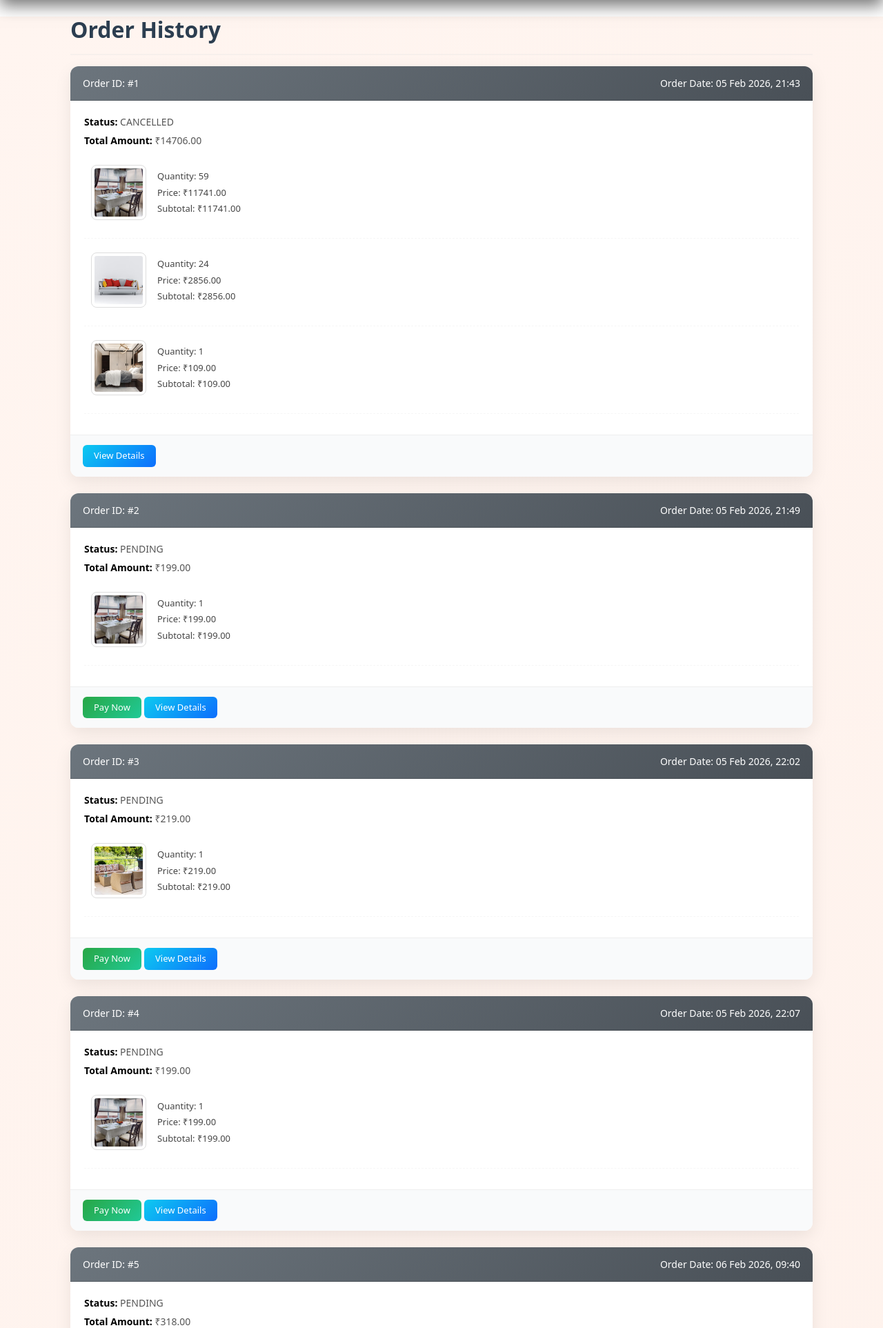
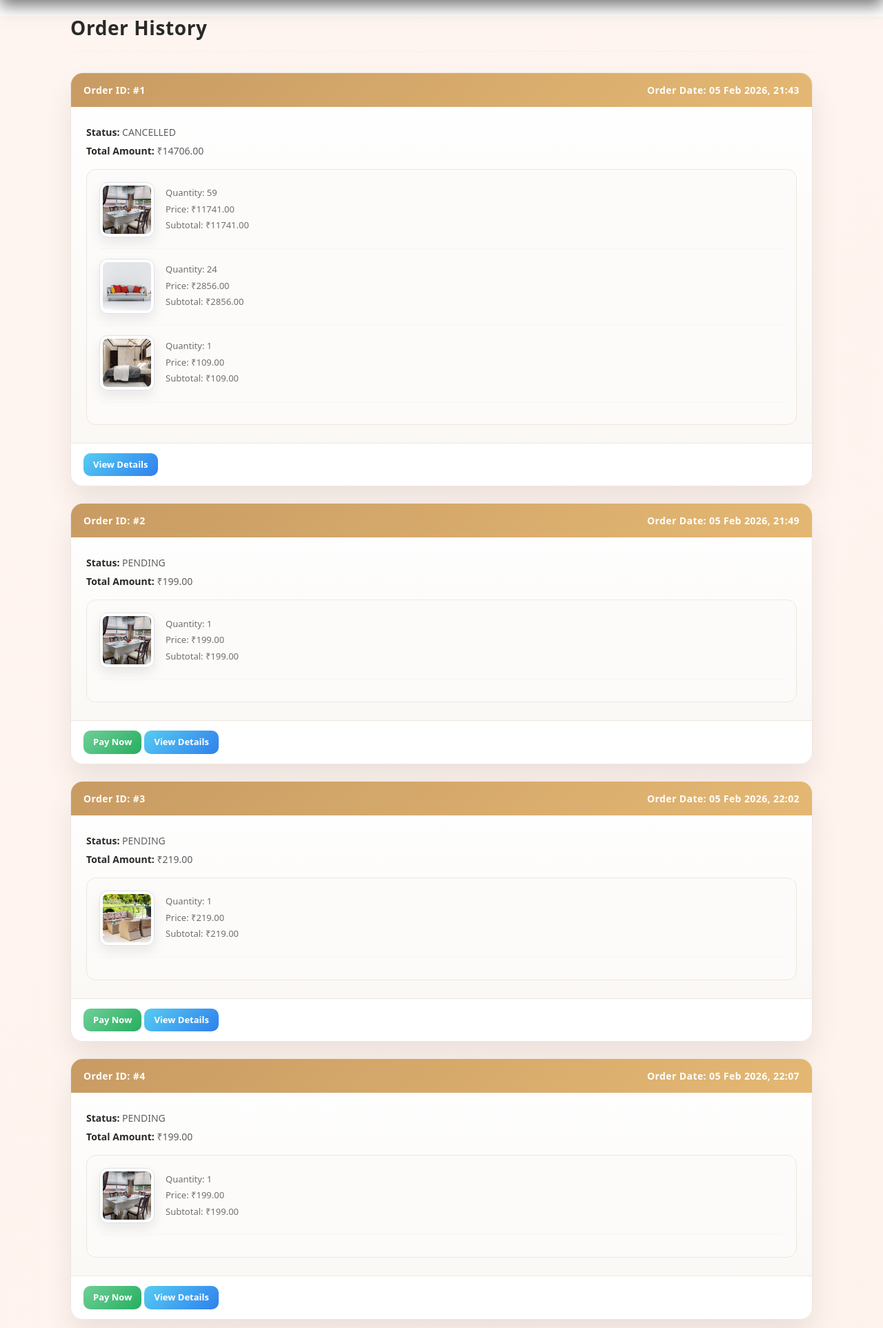
Before and after one commit to Harish6578/Model-Home-Furniture, a Django app: template templates/orders/order_history_2.html in a window 1280 px wide. Shown: the part 72-1997 px from the top of the page at 69% size. Run offline with Django 5.2, Linux system fonts and the light colour scheme; the template is opened without the code that fills it: values that come from a table or form of the project are taken from there, others are empty; data comes from the database, SQL or seed files in the repository; both versions use the stored data as it was after the commit.

Commit message:
upadeted

```diff
--- a/templates/orders/order_history_2.html
+++ b/templates/orders/order_history_2.html
@@ -8,224 +8,218 @@ Order History
 {% block content %}
 
 <style>
-/* ===============================
-   ORDER HISTORY PAGE
+
+/* ================================
+   PAGE CONTAINER
 ================================ */
 
-/* Container */
 .container {
-    max-width: 1100px !important;
+    max-width: 1100px;
 }
 
-/* Title */
-.container > h2 {
-    font-weight: 600 !important;
-    color: #2c3e50 !important;
+/* ================================
+   PAGE TITLE
+================================ */
+
+.container h2 {
+    font-size: 28px;
+    font-weight: 600;
+    letter-spacing: 0.6px;
+    color: #2a2a2a;
+    margin-bottom: 10px;
 }
 
-/* Divider */
-.container > hr {
-    border-top: 2px solid #e0e0e0 !important;
+.container hr {
+    border-color: #e6e0da;
+    margin-bottom: 30px;
 }
 
-/* ===============================
+/* ================================
    ORDER CARD
 ================================ */
 
-.container .card {
-    border: none !important;
-    border-radius: 12px !important;
-    box-shadow: 0 8px 25px rgba(0, 0, 0, 0.08) !important;
-    overflow: hidden !important;
+.card {
+    border-radius: 18px;
+    border: 1px solid #ece6df;
+    background: linear-gradient(180deg, #ffffff, #faf7f4);
+    box-shadow: 0 22px 40px rgba(0,0,0,0.08);
+    overflow: hidden;
 }
 
-/* Card header */
-.container .card .card-header {
-    background: linear-gradient(135deg, #6c757d, #495057) !important;
-    font-weight: 500 !important;
-    font-size: 14px !important;
-    padding: 14px 18px !important;
+/* ================================
+   CARD HEADER
+================================ */
+
+.card-header {
+    background: linear-gradient(135deg, #c89b63, #e4b873);
+    color: #ffffff;
+    font-size: 14px;
+    font-weight: 600;
+    letter-spacing: 0.4px;
+    padding: 14px 18px;
+    border-bottom: none;
 }
 
-/* Header text */
-.container .card .card-header span {
-    white-space: nowrap !important;
+/* ================================
+   CARD BODY
+================================ */
+
+.card-body {
+    padding: 26px 22px;
 }
 
-/* Card body */
-.container .card .card-body {
-    padding: 20px !important;
+/* ================================
+   ORDER INFO
+================================ */
+
+.card-body p {
+    font-size: 14px;
+    color: #5f5f5f;
+    margin-bottom: 6px;
 }
 
-/* Order summary text */
-.container .card .card-body > p {
-    font-size: 14px !important;
-    margin-bottom: 6px !important;
-    color: #555 !important;
+.card-body p strong {
+    color: #2a2a2a;
+    font-weight: 600;
 }
 
-.container .card .card-body > p strong {
-    color: #000 !important;
+/* ================================
+   ORDERED ITEMS SECTION
+================================ */
+
+.ordered-items {
+    background: #fdfbf9;
+    border-radius: 14px;
+    padding: 18px;
+    border: 1px solid #eee6dd;
 }
 
-/* ===============================
-   ORDERED ITEMS
+/* ================================
+   ITEM ROW
 ================================ */
 
-.container .ordered-items {
-    margin-top: 15px !important;
+.ordered-items .d-flex {
+    align-items: center;
 }
 
-/* Single item row */
-.container .ordered-items > div {
-    padding: 10px !important;
-    border-radius: 10px !important;
-    transition: background 0.3s ease !important;
+/* thumbnail */
+.thumbnail img {
+    border-radius: 12px;
+    box-shadow: 0 8px 18px rgba(0,0,0,0.08);
 }
 
-.container .ordered-items > div:hover {
-    background-color: #f8f9fa !important;
+/* item details */
+.item-details p {
+    font-size: 13px;
+    color: #6f6f6f;
+    margin-bottom: 4px;
 }
 
-/* Thumbnail */
-.container .ordered-items .thumbnail img {
-    width: 80px !important;
-    height: 80px !important;
-    border-radius: 8px !important;
-    border: 1px solid #ddd !important;
+.item-details strong {
+    font-size: 14px;
+    color: #2a2a2a;
 }
 
-/* Item details */
-.container .ordered-items .item-details p {
-    font-size: 13px !important;
-    margin-bottom: 4px !important;
-    color: #444 !important;
+/* item link */
+.item-details a {
+    color: inherit;
+    transition: color 0.3s ease;
 }
 
-/* Product name */
-.container .ordered-items .item-details a {
-    font-size: 14px !important;
-    color: #212529 !important;
+.item-details a:hover {
+    color: #c89b63;
 }
 
-.container .ordered-items .item-details a:hover {
-    color: #0d6efd !important;
+/* divider */
+.ordered-items hr {
+    border-color: #e6dfd7;
+    margin: 14px 0;
 }
 
-/* Divider */
-.container .ordered-items hr {
-    margin: 10px 0 !important;
-    border-top: 1px dashed #ddd !important;
-}
-
-/* ===============================
+/* ================================
    CARD FOOTER
 ================================ */
 
-.container .card .card-footer {
-    background-color: #f9fafb !important;
-    padding: 14px 18px !important;
-    border-top: 1px solid #eee !important;
+.card-footer {
+    background: #ffffff;
+    border-top: 1px solid #eee6dd;
+    padding: 14px 18px;
 }
 
-/* Buttons */
-.container .card .btn {
-    font-size: 13px !important;
-    padding: 6px 16px !important;
-    border-radius: 6px !important;
-    font-weight: 500 !important;
+/* ================================
+   BUTTONS
+================================ */
+
+.card-footer .btn {
+    border-radius: 10px;
+    font-size: 13px;
+    font-weight: 600;
+    padding: 7px 14px;
+    transition: transform 0.2s ease, box-shadow 0.2s ease;
 }
 
-/* Pay now */
-.container .card .btn-success {
-    background: linear-gradient(135deg, #28a745, #20c997) !important;
-    border: none !important;
+/* Pay Now */
+.btn-success {
+    background: linear-gradient(135deg, #6fcf97, #27ae60);
+    border: none;
 }
 
-.container .card .btn-success:hover {
-    transform: translateY(-1px) !important;
-    box-shadow: 0 6px 15px rgba(40, 167, 69, 0.4) !important;
+.btn-success:hover {
+    transform: translateY(-1px);
+    box-shadow: 0 8px 18px rgba(39,174,96,0.35);
 }
 
-/* View details */
-.container .card .btn-info {
-    background: linear-gradient(135deg, #0dcaf0, #0d6efd) !important;
-    border: none !important;
-    color: #fff !important;
+/* View Details */
+.btn-info {
+    background: linear-gradient(135deg, #56ccf2, #2f80ed);
+    border: none;
+    color: #ffffff;
 }
 
-/* ===============================
-   BANNER
+.btn-info:hover {
+    transform: translateY(-1px);
+    box-shadow: 0 8px 18px rgba(47,128,237,0.35);
+}
+
+/* ================================
+   SHOP MORE BANNER
 ================================ */
 
-.container .banner {
-    text-align: center !important;
-    margin: 30px 0 !important;
+.banner {
+    text-align: center;
+    margin: 50px 0 10px;
 }
 
-.container .banner .btn {
-    padding: 10px 30px !important;
-    border-radius: 30px !important;
-    font-weight: 500 !important;
+.banner .btn-success {
+    padding: 12px 26px;
+    font-size: 15px;
+    border-radius: 14px;
 }
 
-/* ===============================
+/* ================================
    EMPTY STATE
 ================================ */
 
-.container .alert {
-    font-size: 15px !important;
-    border-radius: 8px !important;
+.alert-warning {
+    border-radius: 14px;
+    background: #fff8e6;
+    border: 1px solid #f1dfb3;
+    color: #8a6d3b;
 }
 
-/* ===============================
-   MEDIA QUERIES
+/* ================================
+   RESPONSIVE
 ================================ */
 
 @media (max-width: 768px) {
-
-    /* Header stacking */
-    .container .card .card-header {
-        flex-direction: column !important;
-        gap: 6px !important;
-        text-align: center !important;
+    .card-header {
+        flex-direction: column;
+        gap: 6px;
+        text-align: center;
     }
 
-    /* Ordered item layout */
-    .container .ordered-items > div {
-        flex-direction: column !important;
-        align-items: flex-start !important;
-    }
-
-    .container .ordered-items .thumbnail {
-        margin-bottom: 10px !important;
-    }
-
-    /* Footer buttons */
-    .container .card .card-footer {
-        flex-direction: column !important;
-        gap: 10px !important;
-    }
-}
-
-@media (max-width: 480px) {
-
-    /* Smaller text */
-    .container > h2 {
-        font-size: 20px !important;
-    }
-
-    .container .card .card-header span {
-        font-size: 13px !important;
-    }
-
-    .container .ordered-items .item-details p {
-        font-size: 12px !important;
-    }
-
-    .container .card .btn {
-        width: 100% !important;
-        text-align: center !important;
+    .ordered-items {
+        padding: 14px;
     }
 }
 
```
Also changed, not shown: db.sqlite3.
